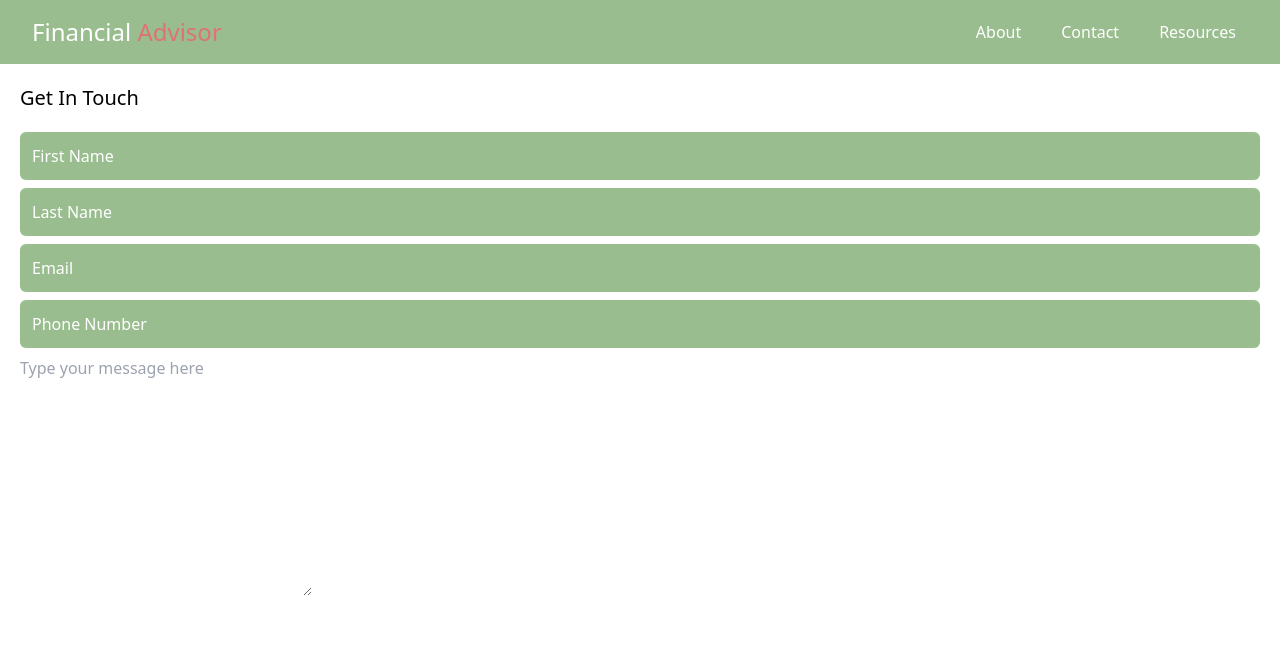
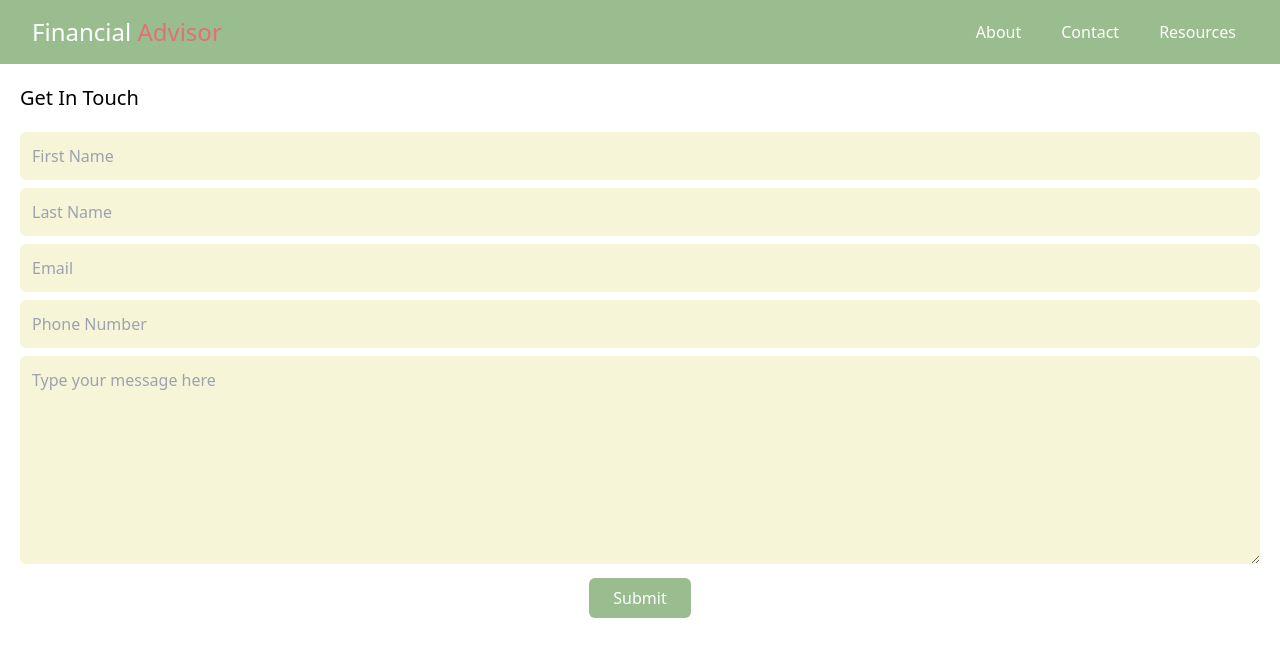
Before and after one commit to Siar416/elaha-badri-website, a React (Vite) app: page /contact in a window 1280 px wide. Shown: the top 656 px of the page. Built offline with nearby package versions, Linux system fonts and the light colour scheme.

Commit message:
Added some more styling to contact us form. Imported use state and linked it up with the form.

```diff
--- a/src/components/Contact/Contact.jsx
+++ b/src/components/Contact/Contact.jsx
@@ -1,40 +1,57 @@
+import { useState } from "react";
+
 const Contact = () => {
+  const [formData, setFormData] = useState({
+    firstName: "",
+    lastName: "",
+    email: "",
+    phoneNumber: "",
+    emailBody: "",
+  });
+
   return (
     <section className="m-5">
       <span className="text-xl">Get In Touch</span>
       <form>
         <div className="flex flex-col mt-5">
           <input
-            className="p-3 bg-green rounded-md text-white placeholder:text-white mb-2"
+            className="p-3 bg-beige rounded-md mb-2"
             type="text"
             placeholder="First Name"
+            value={formData.firstName}
           />
           <input
-            className="p-3 bg-green rounded-md text-white placeholder:text-white mb-2"
+            className="p-3 bg-beige rounded-md mb-2"
             type="text"
             placeholder="Last Name"
+            value={formData.lastName}
           />
         </div>
         <div className="flex flex-col">
           <input
-            className="p-3 bg-green rounded-md text-white placeholder:text-white mb-2"
+            className="p-3 bg-beige rounded-md mb-2"
             type="email"
             placeholder="Email"
+            value={formData.email}
           />
           <input
-            className="p-3 bg-green rounded-md text-white placeholder:text-white mb-2"
+            className="p-3 bg-beige rounded-md mb-2"
             type="number"
             placeholder="Phone Number"
+            value={formData.phoneNumber}
           />
         </div>
         <div>
           <textarea
-            name=""
-            id=""
-            cols="30"
-            rows="10"
+            className="w-full h-52 p-3 bg-beige rounded-md mb-2"
             placeholder="Type your message here"
+            value={formData.emailBody}
           ></textarea>
+        </div>
+        <div className="flex justify-center">
+          <button className="py-2 px-6 bg-green text-white rounded-md">
+            Submit
+          </button>
         </div>
       </form>
     </section>
```
